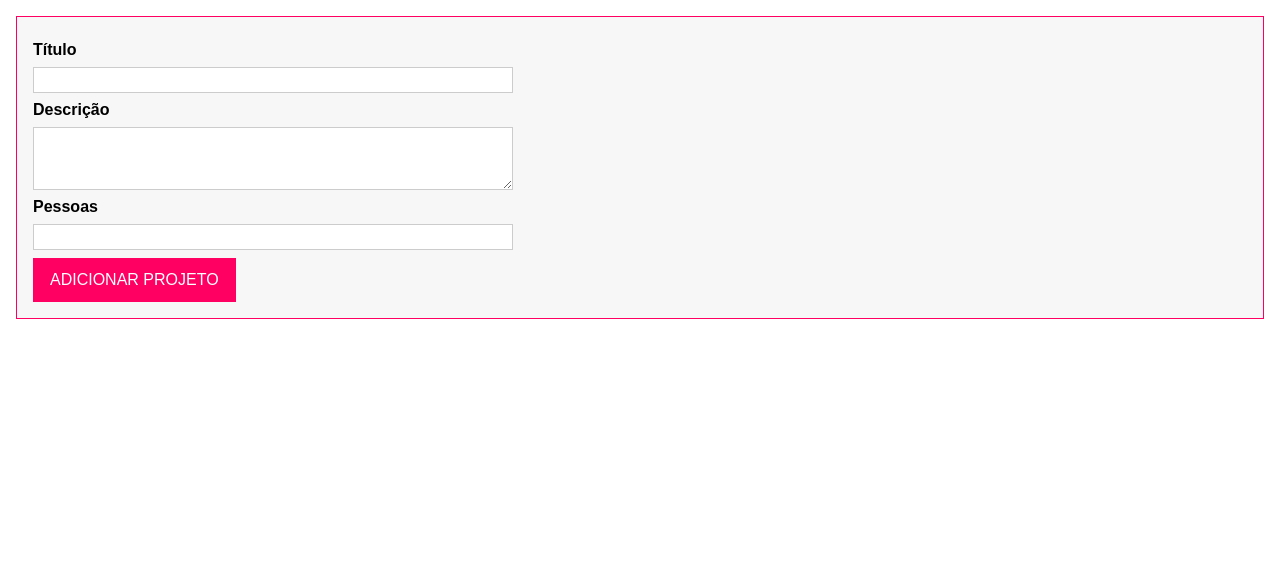
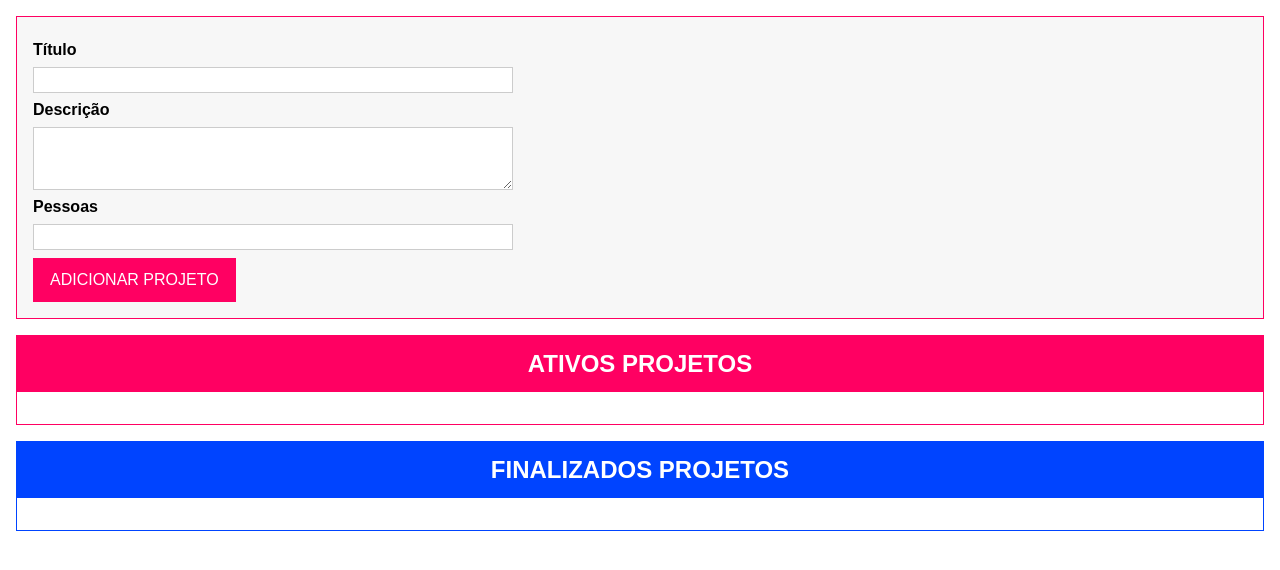
Before and after one commit to MatheusRyuki/Typescript, a website with bundled scripts: page index.html in a window 1280 px wide. Built offline with nearby package versions, Linux system fonts and the light colour scheme.

Commit message:
Renderizando listas de projetos

```diff
--- a/app.css
+++ b/app.css
@@ -68,11 +68,11 @@ button:active {
   align-items: center;
 }
 
-#finished-projects {
+#finalizados-projects {
   border-color: #0044ff;
 }
 
-#finished-projects header {
+#finalizados-projects header {
   background: #0044ff;
 }
 
@@ -98,7 +98,7 @@ button:active {
   margin: 0.5rem 0;
 }
 
-#finished-projects li h2 {
+#finalizados-projects li h2 {
   color: #0044ff;
 }
 
@@ -115,7 +115,7 @@ button:active {
   background: #ffe3ee;
 }
 
-#finished-projects .droppable {
+#finalizados-projects .droppable {
   background: #d6e1ff;
 }
 
--- a/src/app.ts
+++ b/src/app.ts
@@ -56,6 +56,38 @@ const validate = (validatableInput: Validatable) => {
   return isValid;
 };
 
+class ProjectList {
+  templateElement: HTMLTemplateElement;
+  hostElement: HTMLDivElement;
+  element: HTMLElement;
+
+  constructor(private type: "ativos" | "finalizados") {
+    this.templateElement = document.getElementById(
+      "project-list"
+    )! as HTMLTemplateElement;
+    this.hostElement = document.getElementById("app")! as HTMLDivElement;
+
+    const importedNode = document.importNode(
+      this.templateElement.content,
+      true
+    );
+    this.element = importedNode.firstElementChild as HTMLElement;
+    this.element.id = `${this.type}-projects`;
+    this.attach();
+    this.renderContent();
+  }
+
+  private renderContent() {
+    const listId = `${this.type}-projects-list`;
+    this.element.querySelector("ul")!.id = listId;
+    this.element.querySelector("h2")!.textContent = this.type.toUpperCase() + " PROJETOS";
+  }
+
+  private attach() {
+    this.hostElement.insertAdjacentElement("beforeend", this.element);
+  }
+}
+
 class ProjectInput {
   templateElement: HTMLTemplateElement;
   hostElement: HTMLDivElement;
@@ -103,22 +135,22 @@ class ProjectInput {
     const enteredPeople = this.peopleInputElement.value;
 
     const titleValidatable: Validatable = {
-      value:enteredTitle,
-      required: true
-    }
+      value: enteredTitle,
+      required: true,
+    };
 
     const descriptionValidatable: Validatable = {
       value: enteredDescription,
       required: true,
-      minLength: 5
-    }
+      minLength: 5,
+    };
 
     const peopleValidatable: Validatable = {
       value: +enteredPeople,
       required: true,
       min: 1,
-      max: 5
-    }
+      max: 5,
+    };
 
     if (
       !validate(titleValidatable) ||
@@ -154,3 +186,5 @@ class ProjectInput {
 }
 
 const prjInput = new ProjectInput();
+const activePrjList = new ProjectList("ativos");
+const finishedPrjList = new ProjectList("finalizados");
```
Also changed, not shown: dist/app.js, 1 other file.
